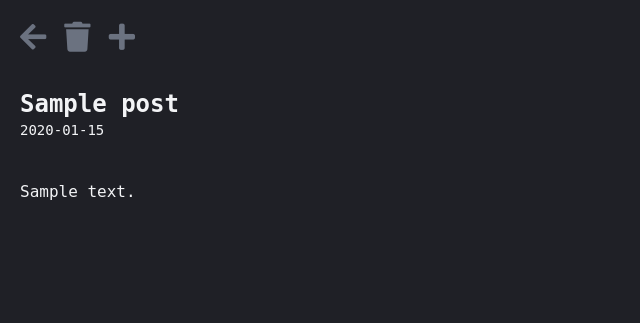
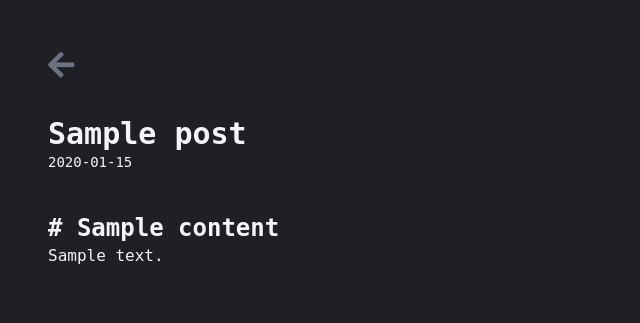
Before and after one commit to jameskitt616/jameskitt616-website, a Symfony app: template templates/blog/show_blog.html.twig in a window 1280 px wide. Shown: the top 323 px of the page, without its empty margins (0-640 px from the left). Run offline with Twig, Linux system fonts and the light colour scheme; the template is opened without the code that fills it: most values are stand-ins (such as "Sample title", 1, 10 or a date in 2020); style sheets or scripts are compiled from the project's sources; some libraries are stand-ins or nearby versions.

Commit message:
Add title to content and make slightly better design for post view

```diff
--- a/src/Blog/Application/Command/CreateContent.php
+++ b/src/Blog/Application/Command/CreateContent.php
@@ -17,6 +17,11 @@ class CreateContent implements Command
      */
     public string $text;
 
+    /**
+     * @var string|null
+     */
+    public string $title;
+
     public function __construct(Post $post)
     {
         $this->post = $post;
--- a/src/Blog/Application/CommandHandler/CreateContentHandler.php
+++ b/src/Blog/Application/CommandHandler/CreateContentHandler.php
@@ -21,6 +21,8 @@ class CreateContentHandler
         $content = new Content($command->post);
         $content->setText($command->text);
 
+        $content->setTitle($command->title);
+
         $this->contentRepository->save($content);
     }
 }
--- a/templates/blog/form/create_content_form.html.twig
+++ b/templates/blog/form/create_content_form.html.twig
@@ -16,7 +16,7 @@
                     }
                 }) }}
 
-                <button type="submit" class="p-2 mt-6 rounded border bg-gray-600 hover:bg-gray-700">
+                <button type="submit" class="p-2 mt-6 rounded bg-gray-600 hover:bg-gray-700">
                     Create
                 </button>
 
--- a/templates/blog/form/create_post_form.html.twig
+++ b/templates/blog/form/create_post_form.html.twig
@@ -10,13 +10,13 @@
                 {{ form_start(form) }}
 
                 {{ form_row(form.title, {
-                    label: 'Titel:',
+                    label: 'Title:',
                     attr: {
                         'class': 'border rounded-lg w-full p-1 bg-gray-600 border-gray-600',
                     }
                 }) }}
 
-                <button type="submit" class="p-2 mt-6 rounded border bg-gray-600 hover:bg-gray-700">
+                <button type="submit" class="p-2 mt-6 rounded bg-gray-600 hover:bg-gray-700">
                     Create
                 </button>
 
--- a/templates/blog/show_blog.html.twig
+++ b/templates/blog/show_blog.html.twig
@@ -8,29 +8,36 @@
 {% endblock %}
 
 {% block body %}
-    <div class="p-5">
+    <div class="p-12">
         <a href="{{ path('blog_list') }}" class="text-3xl mt-6 text-gray-500 hover:text-white">
             <i class="fas fa-arrow-left"></i>
         </a>
 
+        {% if is_granted("IS_AUTHENTICATED_REMEMBERED") %}
             <a id="deletePost" href="{{ path('blog_delete_post', {id: post.id}) }}" class="text-3xl mt-6 text-gray-500 hover:text-white">
                 <i class="fas fa-trash"></i>
             </a>
-
             <a href="{{ path('post_create_content', {id: post.id}) }}" class="text-3xl mt-6 text-gray-500 hover:text-white">
                 <i class="fas fa-plus"></i>
             </a>
+        {% endif %}
 
-        <div class="text-2xl py-8">
+        <div class="text-3xl py-8">
             <b>{{ post.title }}</b>
             <div class="text-sm">
                 {{ post.createdAt|date('Y-m-d') }}
             </div>
         </div>
 
-        <div class="w-2/3">
+        <div class="w-full lg:w-2/3">
             {% for content in contents %}
                 <div class="py-2">
+                    {% if content.title is not empty %}
+                        <div id="{{ content.title }}" class="text-2xl font-bold">
+                            <a href="#{{ content.title }}">#</a>
+                            {{ content.title }}
+                        </div>
+                    {% endif %}
                     {{ content.text|nl2br }}
                 </div>
             {% endfor %}
```
Also changed, not shown: migrations/Version20210428104908.php (added, +29 -0 lines), src/Blog/Domain/Entity/Content.php (+22 -11 lines), templates/blog/blog_list.html.twig (+9 -5 lines). Lines whose indentation alone changed are shown as unchanged.
